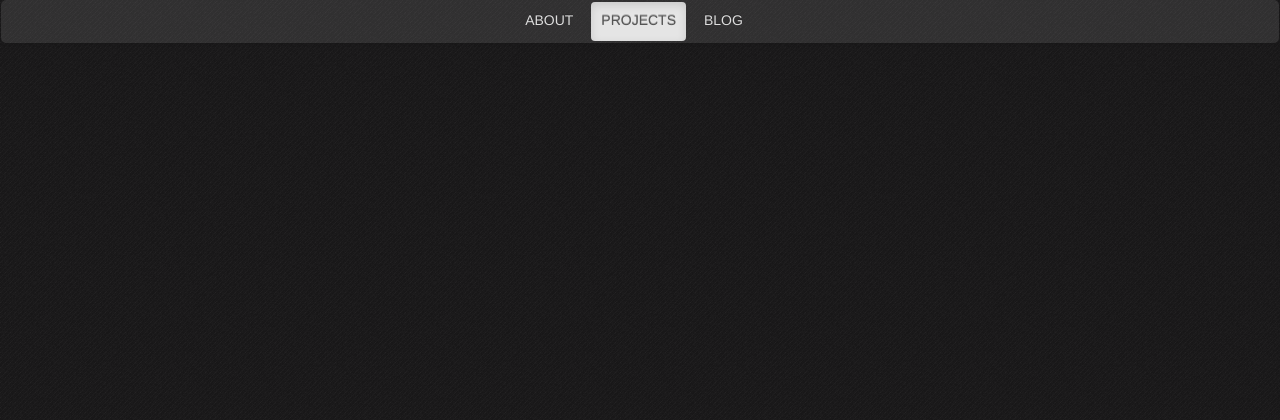
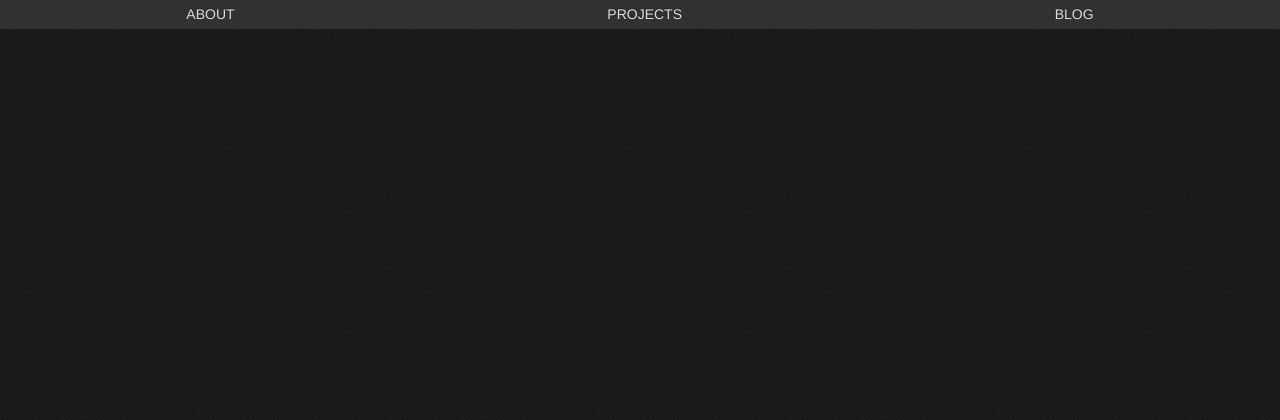
Before and after one commit to jrm2k6/jeremydagorn-blog, a Flask app: page /projects in a window 1280 px wide. Shown: the part 358-778 px from the top of the page. Run offline with Flask 2, Linux system fonts and the light colour scheme; data that the repository does not hold is empty; parts of the project's set-up code (start-up, migrations or seed data) failed here and were passed over; some libraries are stand-ins or nearby versions.

Commit message:
use flex layout for menu

```diff
--- a/publishr/static/css/main.css
+++ b/publishr/static/css/main.css
@@ -57,26 +57,32 @@ body {
     padding-top: 5%;
 }
 
-.navbar .nav, .navbar .nav > li {
-    float: none;
-    display: inline-block;
-    vertical-align: top;
+.menu {
+  height: 30px;
+  margin-bottom: 10px;
+  background:rgba(255, 255, 255, 0.1);
+  display: -webkit-flex;
+  display: flex;
+  -webkit-flex-direction: row;
+  flex-direction: row;
+  justify-content: space-between;
+  -webkit-justify-content: space-between;
 }
 
-.navbar-inner {
-    text-align: center;
+.menu-item {
+    flex: 0 0 auto;
+    margin: auto;
 }
 
-.navbar .nav > li > a {
-    float: none;
+.menu-item > a {
     line-height: 19px;
     padding: 9px 10px 11px;
     text-decoration: none;
     text-shadow: 0 -1px 0 rgba(0, 0, 0, 0.25);
-    color:  #ddd;
+    color: #ddd;
 }
 
-.navbar .nav > li > a:hover {
+.menu-item > a:hover {
     color: #ffffff;
     text-decoration: underline;
 }
--- a/publishr/templates/layout.html
+++ b/publishr/templates/layout.html
@@ -38,16 +38,10 @@
         </div>
     </div>
 </header>
-<div class="navbar">
-    <div class="navbar-inner">
-        <div class="container">
-            <ul class="nav nav-pills">
-                <li class="active about"><a href="/about">ABOUT</a></li>
-                <li class="projects"><a href="/projects">PROJECTS</a></li>
-                <li class="blog"><a href="/blog">BLOG</a></li>
-            </ul>
-        </div>
-    </div>
+<div class="menu">
+        <div class="menu-item active about"><a href="/about">ABOUT</a></div>
+        <div class="menu-item projects"><a href="/projects">PROJECTS</a></div>
+        <div class="menu-item blog"><a href="/blog">BLOG</a></div>
 </div>
 {% block body %}
 {% endblock %}
```
